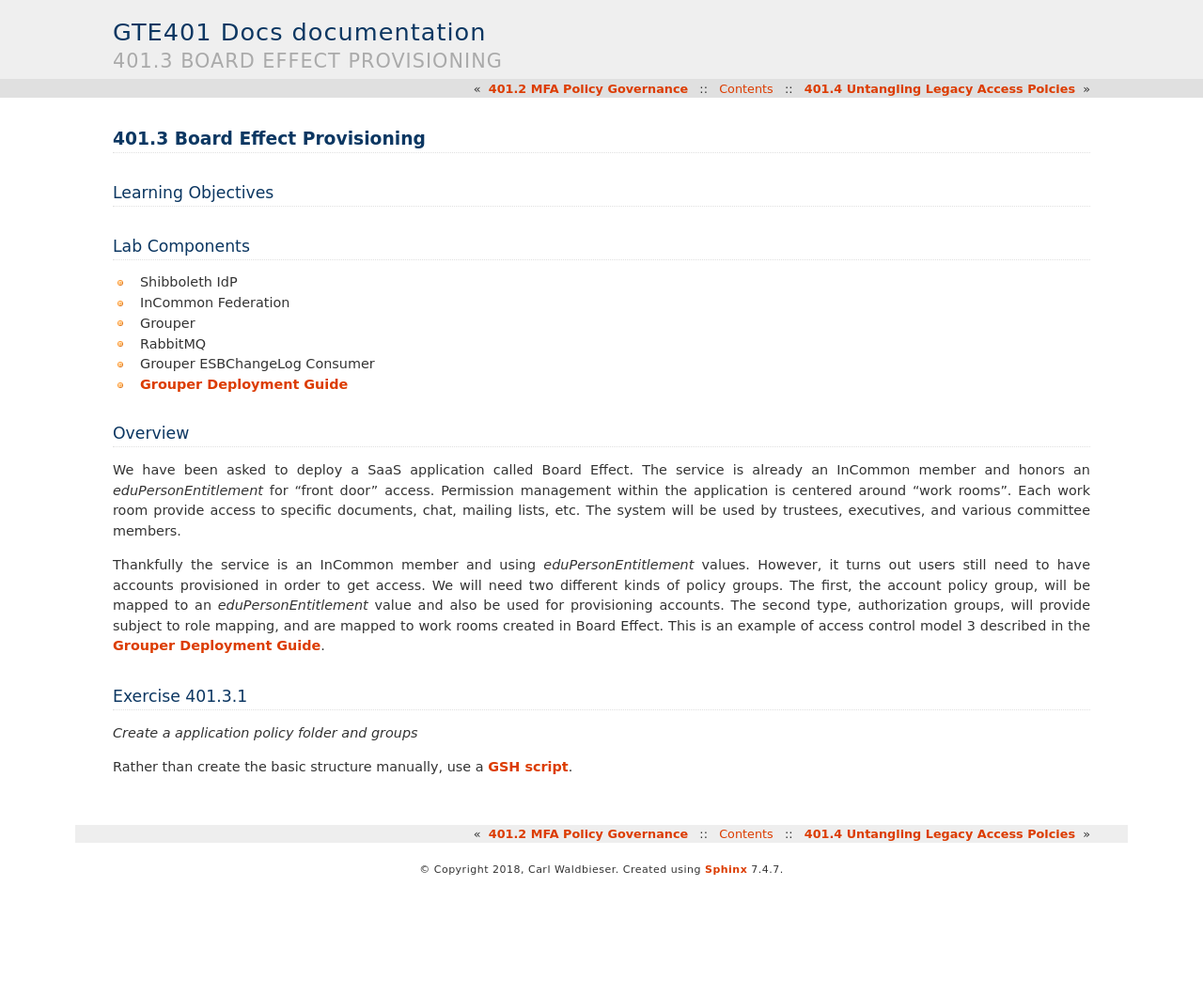
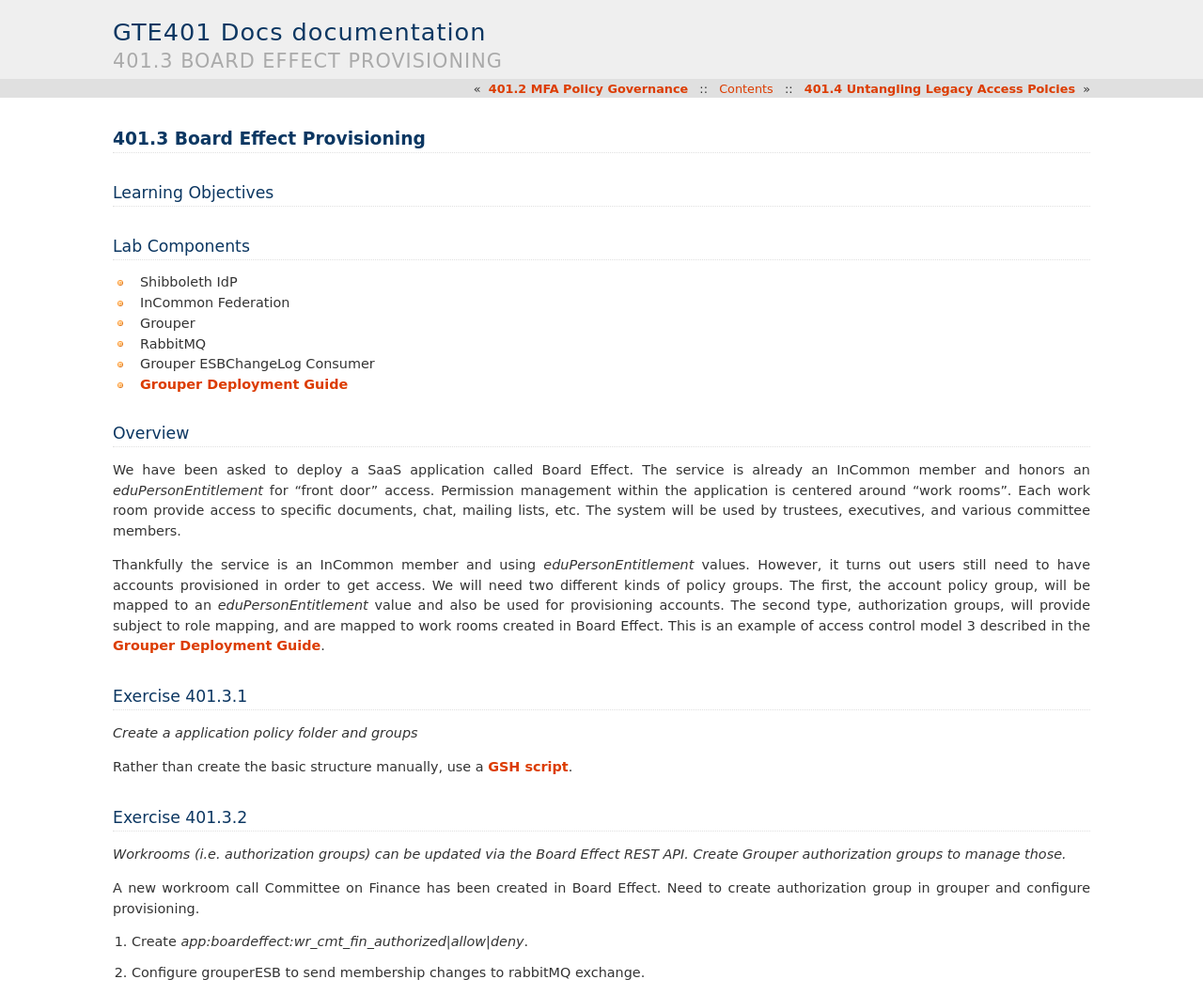
Before and after one commit to cwaldbieser/grouper401_docs, a Sphinx documentation site: the page built from docs/401.3.rst, in a window 1280 px wide. Shown: the top 1059 px of the page at 94% size. Built offline with Sphinx 7.4.7, drawn with Linux system fonts in a browser that asks for light colours; before the commit the page ends 942 px from its top, so only the background shows below that; some of the changed text lies outside the part shown; grey boxes are pictures that could not be loaded.

Commit message:
Added 401.3.2.

```diff
--- a/docs/401.3.rst
+++ b/docs/401.3.rst
@@ -48,4 +48,31 @@
 :ref:`GSH script <apdx-401.3.1-app-skeleton>`.
 
 
+----------------
+Exercise 401.3.2
+----------------
+
+*Workrooms (i.e. authorization groups) can be updated via the Board Effect
+REST API.  Create Grouper authorization groups to manage those.*
+
+A new workroom call Committee on Finance has been created in Board Effect.
+Need to create authorization group in grouper and configure provisioning.
+
+#. Create `app:boardeffect:wr_cmt_fin_authorized|allow|deny`.
+#. Configure grouperESB to send membership changes to rabbitMQ exchange.
+
+   .. literalinclude:: examples/401.3.2-grouper-loader.proprties
+        :language: properties
+        :lines: 102-118
+        :caption: grouper-loader.properties
+        :linenos:
+
+   .. literalinclude:: examples/401.3.2-grouper.client.proprties
+        :language: properties
+        :lines: 61-112
+        :caption: grouper.client.properties
+        :linenos:
+
+#. Write provisioner component to read rabbitMQ and update BoardEffect via REST API.
+
 .. _Grouper Deployment Guide: https://spaces.at.internet2.edu/display/Grouper/Grouper+Deployment+Guide+Work+-TIER+Program
```
Also changed, not shown: 2 other files.
